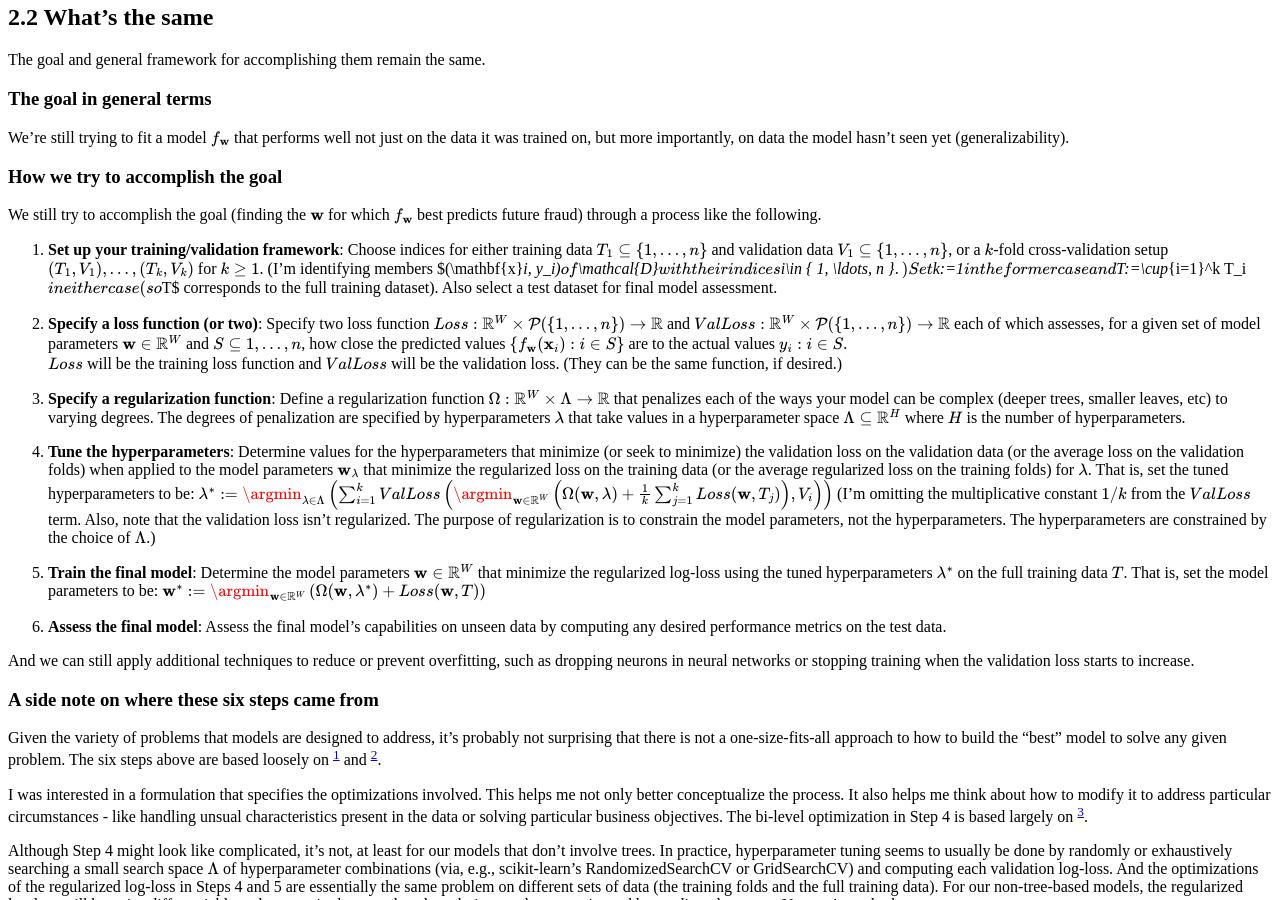
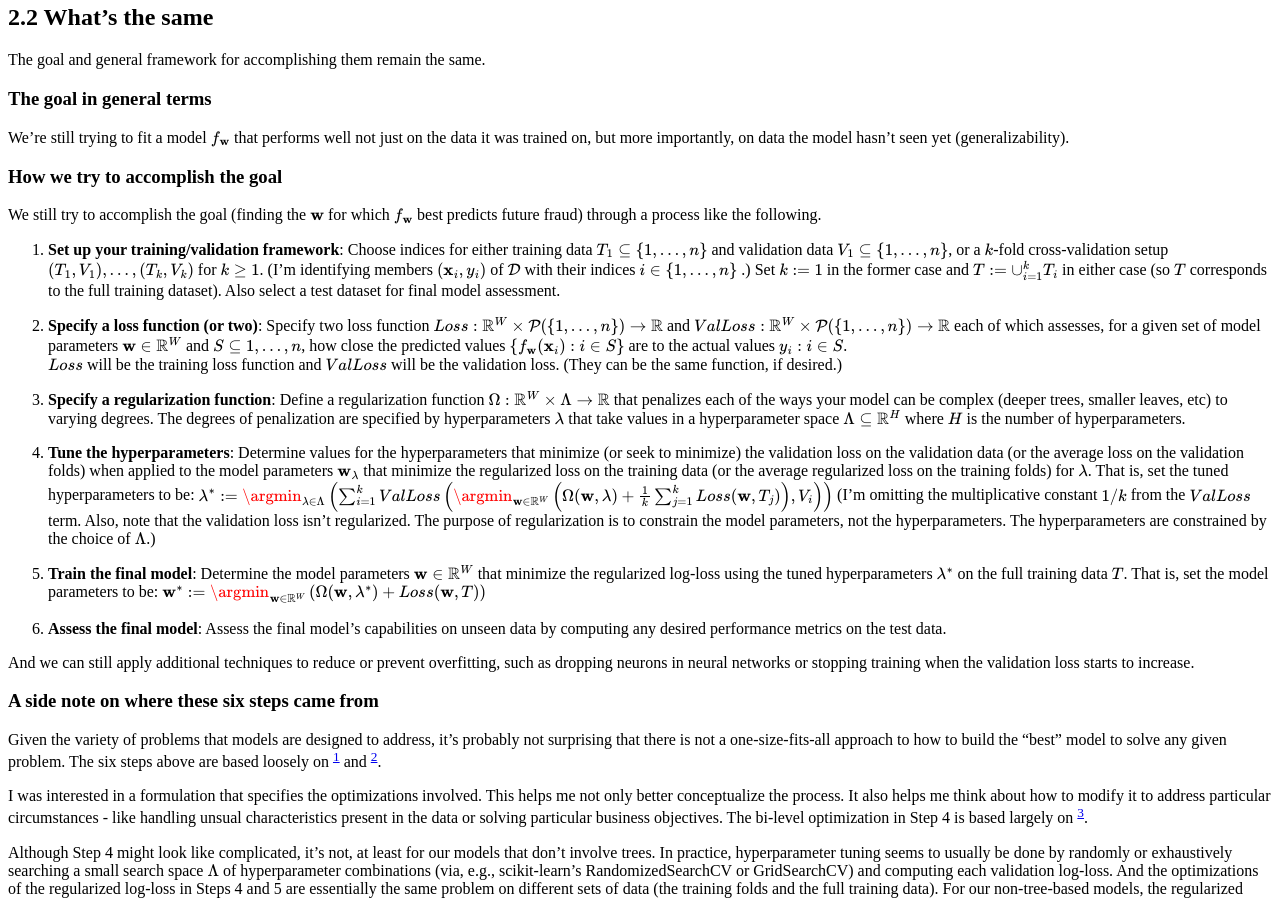
Before and after one commit to dglassbrenner1/my-posts-on-fraud-detection, a Jekyll site: the page built from 2-whats-the-same-and-not.md, in a window 1280 px wide and 900 px high, scrolled down 514 px. Built offline with Jekyll 4.4.1, drawn with Linux system fonts in a browser that asks for light colours.

```diff
--- a/2-whats-the-same-and-not.md
+++ b/2-whats-the-same-and-not.md
@@ -41,11 +41,11 @@ We still try to accomplish the goal (finding the $\mathbf{w}$ for which $f_{\mat
 $$T_1\subseteq \{1, \ldots,n \}$$ and validation data
 $$V_1\subseteq\{1, \ldots,n\}$$, or a $k$-fold cross-validation setup
 $(T_1, V_1), \ldots, (T_k, V_k)$ for $k\geq 1$. (I'm identifying members
-$(\mathbf{x}_i, y_i)$ of
+$$(\mathbf{x}_i, y_i)$$ of
 $\mathcal{D}$ with their indices
-$i\in \{ 1, \ldots, n \}$
+$$i\in \{ 1, \ldots, n \}$$
 .) Set $k:=1$ in the former case and
-$T:=\cup_{i=1}^k T_i$ in either case (so $T$ corresponds to the full training dataset).  Also select a test dataset for final model assessment.
+$$T:=\cup_{i=1}^k T_i$$ in either case (so $T$ corresponds to the full training dataset).  Also select a test dataset for final model assessment.
 
 2. **Specify a loss function (or two)**: Specify two loss function $$Loss:\mathbb{R}^W\times\mathcal{P}(\{1,\ldots, n\})\rightarrow\mathbb{R}$$ and $$ValLoss:\mathbb{R}^W\times\mathcal{P}(\{1,\ldots, n\})\rightarrow\mathbb{R}$$ each of which assesses, for a given set of model parameters $\mathbf{w}\in\mathbb{R}^W$ and
 $S\subseteq \{1, \ldots, n \}$, how close the predicted values $$\{ f_{\mathbf{w}} (\mathbf{x}_i): i\in S \}$$ are to the actual values
```
Also changed, not shown: 3-model-formulas.md (+1 -0 lines).
